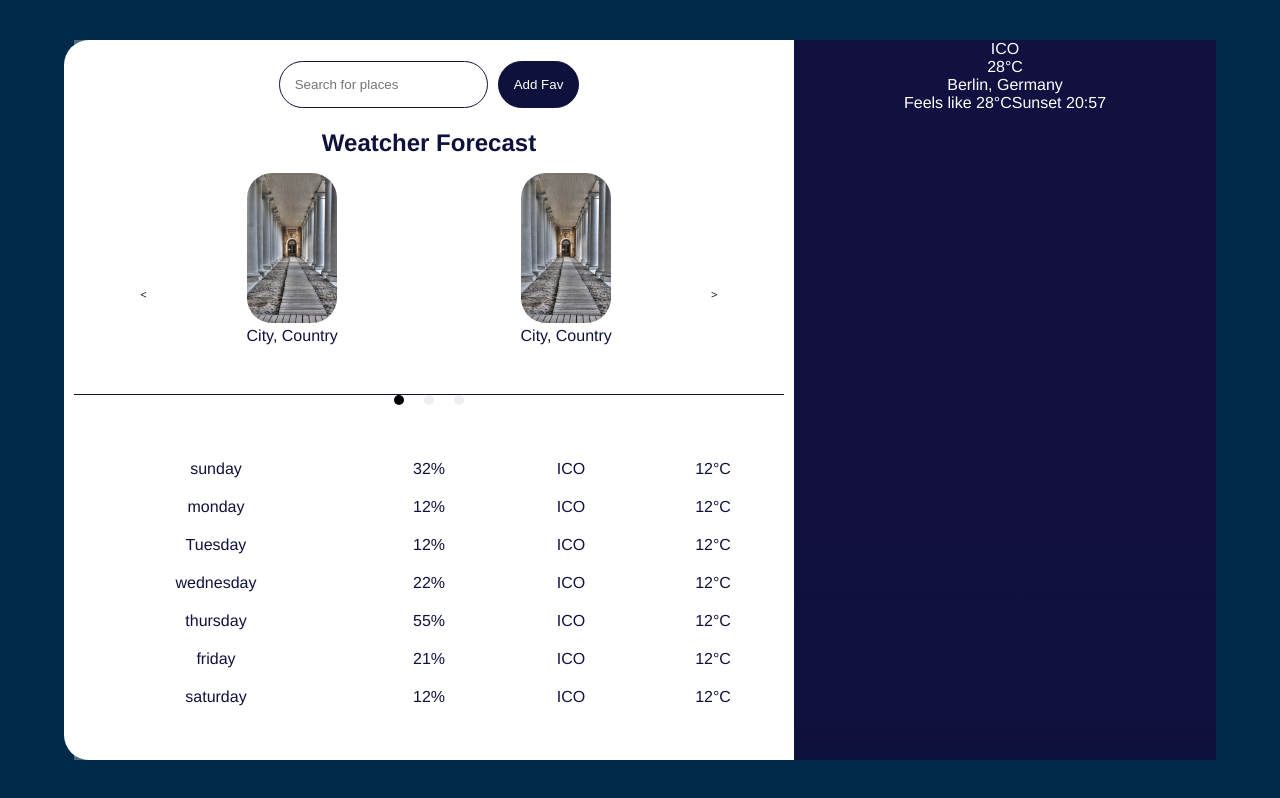
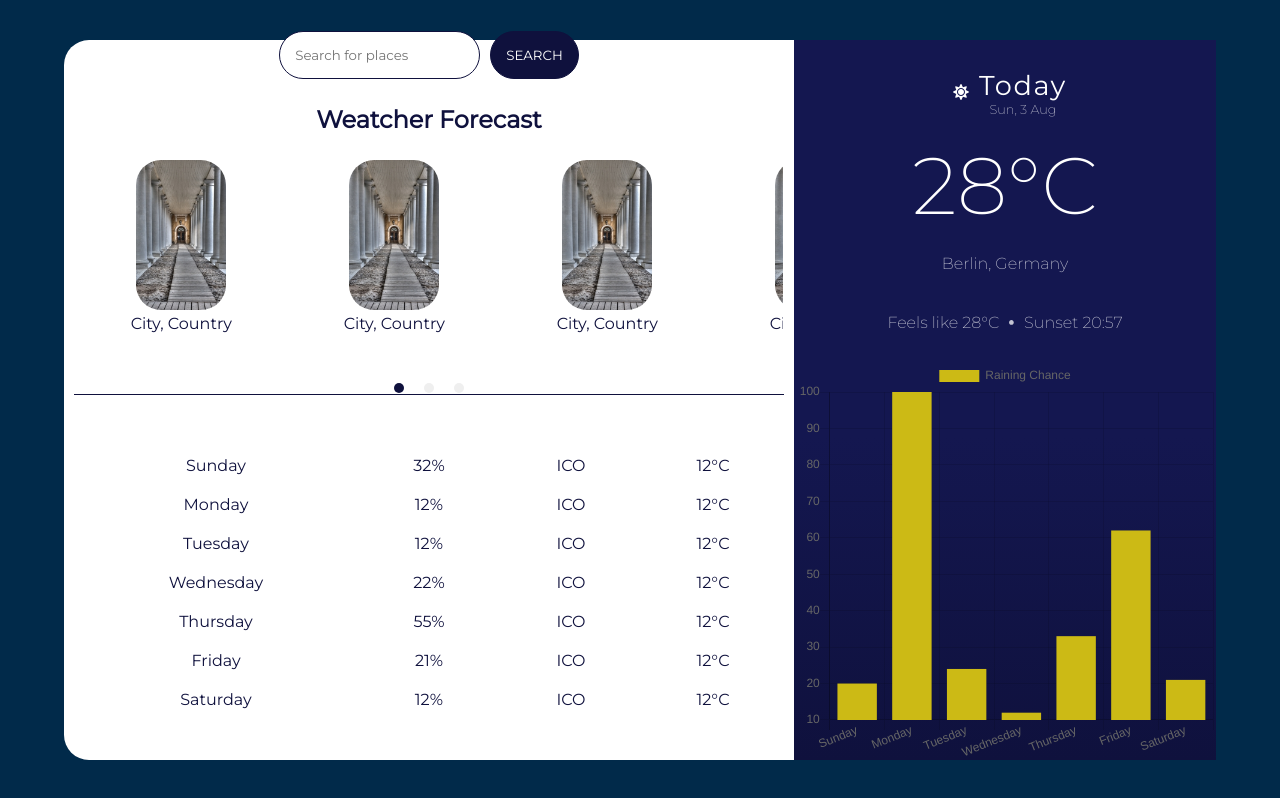
Before and after one commit to Kamil-Jasinski/weather-app, a Vue app: page / in a window 1280 px wide. Built offline with nearby package versions, Linux system fonts and the light colour scheme; no server answers.

Commit message:
Add vue-chart, styling, fix vue-carousel
- Need to fix responsive vue-chart
- Need to add searched item to AddCity
- Finish widget styling

```diff
--- a/package.json
+++ b/package.json
@@ -8,10 +8,15 @@
     "lint": "vue-cli-service lint"
   },
   "dependencies": {
+    "@fortawesome/fontawesome-svg-core": "^1.2.35",
+    "@fortawesome/free-solid-svg-icons": "^5.15.3",
+    "@fortawesome/vue-fontawesome": "^2.0.2",
     "axios": "^0.21.1",
+    "chart.js": "^2.9.4",
     "core-js": "^3.6.5",
     "vue": "^2.6.11",
     "vue-carousel": "^0.18.0",
+    "vue-chartjs": "^3.5.1",
     "vue-class-component": "^7.2.3",
     "vue-property-decorator": "^9.1.2",
     "vue-router": "^3.2.0",
--- a/src/App.vue
+++ b/src/App.vue
@@ -8,11 +8,15 @@
   </div>
 </template>
 
-<style>
+<style lang="scss">
+@import url('https://fonts.googleapis.com/css2?family=Montserrat:wght@200;400&display=swap');
+
+
 *, html, body{
   margin: 0;
   padding: 0;
   box-sizing: border-box;
+  font-family: 'Montserrat', sans-serif;
 }
 #app {
   font-family: Avenir, Helvetica, Arial, sans-serif;
--- a/src/components/AddCity.vue
+++ b/src/components/AddCity.vue
@@ -1,161 +1,172 @@
 <template>
   <div class="addCity">
     <form class="add-city-form">
-      <input  v-model="searchedPlace" placeholder="Search for places" type="text">
-      <button>Add Fav</button>
+      <input
+        v-model="searchedPlace"
+        placeholder="Search for places"
+        type="text"
+      />
+      <button @click.prevent>SEARCH</button>
     </form>
 
     <div class="saved-forecast">
-      <h2 class="forecast">Weatcher Forecast </h2>
+      <h2 class="forecast">Weatcher Forecast</h2>
 
       <div class="cards">
-          <carousel centerMode='true' perPage="2" loop="true" navigationEnabled="true" navigationNextLabel='>' navigationPrevLabel='<'>
+        <carousel
+          paginationActiveColor="#0f113d"
+          :centerMode="true"
+          :perPage="3"
+          :loop="true"
+        >
           <slide>
             <div class="city-card">
-                <img src="@/assets/placeholder-img-150-200.jpg" alt="">
+              <img src="@/assets/placeholder-img-150-200.jpg" alt="" />
               <p>City, Country</p>
             </div>
           </slide>
 
           <slide>
             <div class="city-card">
-                <img src="@/assets/placeholder-img-150-200.jpg" alt="">
+              <img src="@/assets/placeholder-img-150-200.jpg" alt="" />
               <p>City, Country</p>
             </div>
           </slide>
 
           <slide>
             <div class="city-card">
-                <img src="@/assets/placeholder-img-150-200.jpg" alt="">
+              <img src="@/assets/placeholder-img-150-200.jpg" alt="" />
               <p>City, Country</p>
             </div>
           </slide>
 
           <slide>
             <div class="city-card">
-                <img src="@/assets/placeholder-img-150-200.jpg" alt="">
+              <img src="@/assets/placeholder-img-150-200.jpg" alt="" />
               <p>City, Country</p>
             </div>
           </slide>
 
           <slide>
             <div class="city-card">
-                <img src="@/assets/placeholder-img-150-200.jpg" alt="">
+              <img src="@/assets/placeholder-img-150-200.jpg" alt="" />
               <p>City, Country</p>
             </div>
           </slide>
 
           <slide>
             <div class="city-card">
-                <img src="@/assets/placeholder-img-150-200.jpg" alt="">
+              <img src="@/assets/placeholder-img-150-200.jpg" alt="" />
               <p>City, Country</p>
             </div>
           </slide>
 
+          <slide>
+            <div class="city-card">
+              <img src="@/assets/placeholder-img-150-200.jpg" alt="" />
+              <p>City, Country</p>
+            </div>
+          </slide>
         </carousel>
       </div>
     </div>
-
   </div>
 </template>
 
 <script lang="ts">
-import { Component, Prop, Vue, Watch } from 'vue-property-decorator';
-import { Carousel, Slide } from 'vue-carousel';
-
+import { Component, Prop, Vue, Watch } from "vue-property-decorator";
+import { Carousel, Slide } from "vue-carousel";
 
 @Component({
   components: {
     Carousel,
-    Slide
-  }
+    Slide,
+  },
 })
 export default class AddCity extends Vue {
-  @Prop() private msg!: string;
-    searchedPlace= '';
-
+  searchedPlace = "";
 }
 </script>
 
 <!-- Add "scoped" attribute to limit CSS to this component only -->
 <style lang="scss" scoped>
-  .addCity{
+$main-app-color: #0f113d;
+$main-app-color-hover: #1a1e69;
+
+.addCity {
   grid-area: addCity;
-    background-color: rgba(255, 255, 255, 0.3);
-    color: rgba(15,17,61,1);
-    border-bottom: 1px solid rgba(15,17,61,1);
+  color: $main-app-color;
+  border-bottom: 1px solid $main-app-color;
 
   display: grid;
   grid-template-columns: repeat(8, 1fr);
-    grid-template-rows: repeat(8, 1fr);
+  grid-template-rows: repeat(auto, 1fr);
+  grid-template-columns: repeat(auto-fit, 1fr);
+  align-content: center;
+  justify-items: center;
   grid-template-areas:
-    'AddCForm AddCForm AddCForm AddCForm AddCForm AddCForm AddCForm AddCForm'
-    'AddCForm AddCForm AddCForm AddCForm AddCForm AddCForm AddCForm AddCForm'
-    'sForecast sForecast sForecast sForecast sForecast sForecast sForecast sForecast'
-    'sForecast sForecast sForecast sForecast sForecast sForecast sForecast sForecast'
-    'sForecast sForecast sForecast sForecast sForecast sForecast sForecast sForecast'
-    'sForecast sForecast sForecast sForecast sForecast sForecast sForecast sForecast'
-    'sForecast sForecast sForecast sForecast sForecast sForecast sForecast sForecast'
-    'sForecast sForecast sForecast sForecast sForecast sForecast sForecast sForecast'
-    ;
+    "AddCForm AddCForm AddCForm AddCForm AddCForm AddCForm AddCForm AddCForm"
+    "AddCForm AddCForm AddCForm AddCForm AddCForm AddCForm AddCForm AddCForm"
+    "sForecast sForecast sForecast sForecast sForecast sForecast sForecast sForecast"
+    "sForecast sForecast sForecast sForecast sForecast sForecast sForecast sForecast"
+    "sForecast sForecast sForecast sForecast sForecast sForecast sForecast sForecast"
+    "sForecast sForecast sForecast sForecast sForecast sForecast sForecast sForecast"
+    "sForecast sForecast sForecast sForecast sForecast sForecast sForecast sForecast"
+    "sForecast sForecast sForecast sForecast sForecast sForecast sForecast sForecast";
 
-    .add-city-form{
+  .add-city-form {
     grid-area: AddCForm;
     display: flex;
     justify-content: center;
     align-items: center;
     width: 100%;
-        input, button {
+    input,
+    button {
       padding: 15px;
-          background-color: #fff;
       border-radius: 25px;
-          border: 1px solid rgba(15,17,61,1);
+      border: 1px solid $main-app-color;
       outline: none;
     }
     input {
       margin-right: 10px;
     }
-        button{
-          background-color: rgba(15,17,61,1);
+    button {
+      background-color: $main-app-color;
       color: #fff;
     }
     button:hover {
-          background-color: rgb(26, 30, 105);
+      background-color: $main-app-color-hover;
       cursor: pointer;
     }
   }
 
-    .saved-forecast{
+  .saved-forecast {
     grid-area: sForecast;
 
-
-
     display: grid;
-      grid-template-rows: 1fr 1fr 1fr 1fr;
+    grid-template-rows: repeat(4, 1fr);
     grid-template-areas:
-        'forecast-title'
-        'cards'
-        'cards'
-        'cards'
-      ;
+      "forecast-title"
+      "cards"
+      "cards"
+      "cards";
     .forecast {
       grid-area: forecast-title;
 
-          max-width: 100%;
+      display: flex;
+      justify-content: center;
+      align-items: center;
     }
-        .cards{
+    .cards {
       grid-area: cards;
 
-          max-width: 100%;
-          display: flex;
-          justify-content: space-around;
-          align-items: center;
-          padding: 0 10px;
+      overflow: hidden;
+
       .city-card {
         height: 100%;
         // background-color: #333;
         grid-area: city-card;
-              img{
+        img {
           max-height: 150px;
           max-width: 200px;
 
@@ -164,7 +175,5 @@ export default class AddCity extends Vue {
       }
     }
   }
-
-
 }
 </style>
--- a/src/components/ShortDetails.vue
+++ b/src/components/ShortDetails.vue
@@ -4,25 +4,25 @@
       <div class="days">
         <ul>
           <li class="day">
-              sunday
+            Sunday
           </li>
           <li class="day">
-              monday
+            Monday
           </li>
           <li class="day">
             Tuesday
           </li>
           <li class="day">
-              wednesday
+            Wednesday
           </li>
           <li class="day">
-              thursday
+            Thursday
           </li>
           <li class="day">
-              friday
+            Friday
           </li>
           <li class="day">
-              saturday
+            Saturday
           </li>
         </ul>
       </div>
@@ -106,14 +106,12 @@
 </template>
 
 <script lang="ts">
-import { Component, Prop, Vue } from 'vue-property-decorator';
+import { Component, Prop, Vue } from "vue-property-decorator";
 
 @Component({
-  props: ['data']
+  props: ["data"],
 })
-export default class ShortDetails extends Vue {
-
-}
+export default class ShortDetails extends Vue {}
 </script>
 
 <!-- Add "scoped" attribute to limit CSS to this component only -->
@@ -128,9 +126,8 @@ export default class ShortDetails extends Vue {
   padding: 10px 0;
 }
 
-.shortDetails{
+.shortDetails {
   grid-area: shortDetails;
-  background-color: rgba(255, 255, 255, 0.3);
   height: 100%;
 
   .details {
@@ -138,16 +135,14 @@ export default class ShortDetails extends Vue {
     display: grid;
     grid-template-columns: 2fr 1fr 1fr 1fr;
     // grid-template-rows: 1fr;
-      grid-template-areas:
-        'days rainCh wIcons temp'
-       ;
+    grid-template-areas: "days rainCh wIcons temp";
 
-          .days{
+    .days {
       grid-area: days;
 
       @include columnCell();
 
-                .day{
+      .day {
         @include rowCell();
       }
     }
@@ -163,20 +158,18 @@ export default class ShortDetails extends Vue {
     .weather-icons {
       grid-area: wIcons;
       @include columnCell();
-              .weatcherIcon{
+      .weatcherIcon {
         @include rowCell();
       }
-
     }
 
     .temperatures {
       grid-area: temp;
       @include columnCell();
-              .temperature{
-                @include rowCell()
+      .temperature {
+        @include rowCell();
       }
     }
-
   }
 }
 </style>
--- /dev/null
+++ b/src/components/TheChart.vue
@@ -0,0 +1,31 @@
+<script>
+import { Bar } from "vue-chartjs";
+
+export default {
+  extends: Bar,
+  mounted() {
+    // Overwriting base render method with actual data.
+    this.renderChart(
+      {
+        labels: [
+          "Sunday",
+          "Monday",
+          "Tuesday",
+          "Wednesday",
+          "Thursday",
+          "Friday",
+          "Saturday",
+        ],
+        datasets: [
+          {
+            label: "Raining Chance",
+            backgroundColor: "#ccba15",
+            data: [20, 100, 24, 12, 33, 62, 21],
+          },
+        ],
+      },
+      { responsive: true, maintainAspectRatio: false }
+    );
+  },
+};
+</script>
--- a/src/components/Widget.vue
+++ b/src/components/Widget.vue
@@ -3,59 +3,133 @@
     <div class="weather-today">
       <div class="__day">
         <span class="weather-day-icon">
-          ICO
+          <font-awesome-icon icon="sun" />
         </span>
-        <span class="current-day"></span>
+        <span class="current-date">
+          <span class="__current-day">Today</span>
+          <p class="__date">Sun, 3 Aug</p>
+        </span>
       </div>
-      <div class="weather-details">
+
+      <div class="__weather-details">
         <div class="__temperature">28&deg;C</div>
         <div class="__location">Berlin, Germany</div>
-          <div class="__additiona-info">
+        <div class="__additional-info">
           <span class="temperature-sensitive">Feels like 28&deg;C</span>
+          <div class="__dot-separator"><font-awesome-icon icon="circle" /></div>
           <span class="sunset">Sunset 20:57</span>
         </div>
       </div>
     </div>
     <div class="weatcher-chart">
-
+      <TheChart class="chart-wrapper" />
     </div>
   </div>
 </template>
 
-<script lang="ts">
-import { Component, Prop, Vue } from 'vue-property-decorator';
+<script>
+import { Component, Vue } from "vue-property-decorator";
+import TheChart from "@/components/TheChart.vue";
 
-@Component
-export default class Widget extends Vue {
-  @Prop() private msg!: string;
-}
+@Component({
+  components: {
+    TheChart,
+  },
+})
+export default class Widget extends Vue {}
 </script>
 
 <!-- Add "scoped" attribute to limit CSS to this component only -->
 <style lang="scss" scoped>
 .widget {
+  $main-widget-color: #0f113d;
+  $main-widget-color-top: #141750;
+
   grid-area: widget;
-  background: rgb(15,17,61);
-  background: linear-gradient(0deg, rgba(15,17,61,1) 0%, rgba(17,16,64,1) 35%);
+  background: rgb(15, 17, 61);
+  background: linear-gradient(
+    0deg,
+    $main-widget-color 0%,
+    $main-widget-color-top 45%
+  );
   color: #fff;
 
   display: grid;
   grid-template-rows: 3fr 2fr;
   grid-template-areas:
-    'wToday'
-    'wChart'
-   ;
+    "wToday"
+    "wChart";
 
   .weather-today {
     grid-area: wToday;
 
+    display: flex;
+    flex-direction: column;
+    justify-content: center;
+    align-items: center;
+    .__day {
+      display: grid;
+      padding: 20px;
 
+      grid-template-columns: repeat(2, minmax(min-content, max-content));
+      grid-template-rows: 1fr 1fr;
+      grid-template-areas:
+        "todayIcon todayDetails"
+        "todayIcon todayDetails";
+
+      .weather-day-icon {
+        grid-area: todayIcon;
+        align-self: center;
+        justify-self: center;
+        padding: 10px;
+      }
+
+      .current-date {
+        grid-area: todayDetails;
+        .__current-day {
+          font-size: 1.7rem;
+          letter-spacing: 0.1rem;
+        }
+        .__date {
+          font-size: 0.8rem;
+          font-weight: 300;
+          color: #ffffffbf;
+        }
+      }
+    }
+
+    .__weather-details {
+      font-weight: 300;
+      .__temperature {
+        font-size: 5rem;
+      }
+      .__location,
+      .__additional-info {
+        font-size: 1rem;
+        padding: 20px;
+        color: #ffffffbf;
+        display: flex;
+        justify-content: center;
+        align-items: center;
+      }
+      .__dot-separator {
+        margin: 0 10px;
+        font-size: 0.3rem;
+      }
+    }
   }
 
   .weatcher-chart {
     grid-area: wChart;
 
+    // display: flex;
+    // flex-wrap: wrap;
+    // position: relative;
 
+    .chart-wrapper {
+      // width: 100% !important;
+      // position: relative;
+    }
   }
 }
 </style>
--- a/src/views/Home.vue
+++ b/src/views/Home.vue
@@ -1,48 +1,47 @@
 <template>
   <div class="home">
     <AddCity />
-    <ShortDetails :citys="data"/>
-    <Widget/>
+    <ShortDetails :citys="data" />
+    <Widget />
   </div>
 </template>
 
 <script lang="ts">
-import { Component, Vue } from 'vue-property-decorator';
-import AddCity from '@/components/AddCity.vue'; // @ is an alias to /src
-import ShortDetails from '@/components/ShortDetails.vue'; // @ is an alias to /src
-import Widget from '@/components/Widget.vue'; // @ is an alias to /src
+import { Component, Vue } from "vue-property-decorator";
+import AddCity from "@/components/AddCity.vue"; // @ is an alias to /src
+import ShortDetails from "@/components/ShortDetails.vue"; // @ is an alias to /src
+import Widget from "@/components/Widget.vue"; // @ is an alias to /src
 // const axios = require('axios');
 
 @Component({
   components: {
     AddCity,
     ShortDetails,
-    Widget
-  }
+    Widget,
+  },
 })
 export default class Home extends Vue {
-
-  data=[
+  data = [
     {
       id: 1,
       city: "Rzeszów",
-      temp: 2
+      temp: 2,
     },
     {
       id: 2,
       city: "Lublin",
-      temp: 18
+      temp: 18,
+    },
+  ];
+
+  get apiKey() {
+    return this.$store.state.apiKey;
   }
-  ]
-
-  // getData() {
-
-  // }
 }
 </script>
 
 <style lang="scss">
-  .home{
+.home {
   height: 90vh;
   width: 90vw;
   background-color: #fff;
@@ -53,17 +52,14 @@ export default class Home extends Vue {
   row-gap: 10px;
   padding: 0 0 0 10px;
 
-    grid-template-columns: repeat(8, 1fr) ;
+  grid-template-columns: repeat(8, minmax(max-content, 1fr));
   grid-template-rows: repeat(6, 1fr);
   grid-template-areas:
-    'addCity addCity addCity addCity addCity widget widget widget'
-    'addCity addCity addCity addCity addCity widget widget widget'
-    'addCity addCity addCity addCity addCity widget widget widget'
-    'shortDetails shortDetails shortDetails shortDetails shortDetails widget widget widget'
-    'shortDetails shortDetails shortDetails shortDetails shortDetails widget widget widget'
-    'shortDetails shortDetails shortDetails shortDetails shortDetails widget widget widget'
-    ;
-
-
+    "addCity addCity addCity addCity addCity widget widget widget"
+    "addCity addCity addCity addCity addCity widget widget widget"
+    "addCity addCity addCity addCity addCity widget widget widget"
+    "shortDetails shortDetails shortDetails shortDetails shortDetails widget widget widget"
+    "shortDetails shortDetails shortDetails shortDetails shortDetails widget widget widget"
+    "shortDetails shortDetails shortDetails shortDetails shortDetails widget widget widget";
 }
 </style>
```
Also changed, not shown: src/main.ts (+7 -0 lines), src/shims-vue.d.ts (+5 -3 lines), src/store/index.ts (+8 -10 lines), 2 other files (tests, documents, lock files or other folders). Lines whose indentation alone changed are shown as unchanged.
